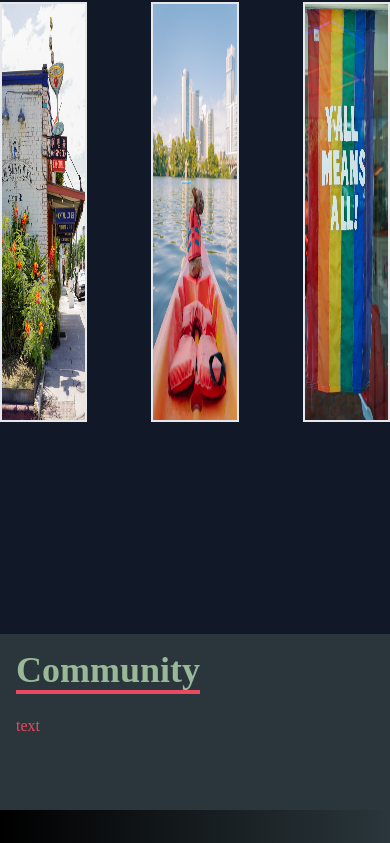
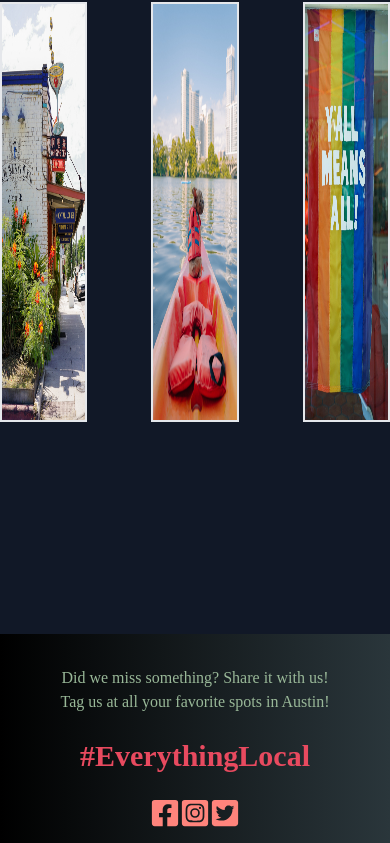
Before and after one commit to NumiBlue/project3, a React (Create React App) app in the folder my-app/: page / in a window 390 px wide. Shown: the part 1154-1997 px from the top of the page. Built offline with nearby package versions, Linux system fonts and the light colour scheme.

Commit message:
replaces community with weather on landing page

```diff
--- a/my-app/src/App.js
+++ b/my-app/src/App.js
@@ -2,7 +2,7 @@ import React from 'react';
 import  Navbar  from "./components/Navbar";
 import Hero  from "./components/Hero";
 import  Events   from "./components/Events";
-import  Community from "./components/Community";
+import  Weather from "./components/Weather";
 import  Footer  from "./components/Footer";
 import FormSignup from './components/FormSignup';
 import Login from './components/Login'
@@ -25,8 +25,8 @@ function App () {
     <div>
       <Navbar />
       <Hero />
+      <Weather />
       <Events />
-      <Community />
       <Footer />
     </div>
 
--- a/my-app/src/components/Community.jsx
+++ /dev/null
@@ -1,18 +0,0 @@
-import React from 'react'
-
-const Community = () => {
-    return (
-        <div name='community' className='w-full md:h-screen  bg-[#2A363B]'>
-        <div className='max-w-[1000px] mx-auto p-4 flex flex-col justify-center w-full h-full'>
-            <div className='pb-8'>
-                <p className='text-4xl font-bold inline border-b-4 text-[#99B898] border-[#E84A5F]'>Community</p>
-                <p className='py-6 text-[#E84A5F]'>text</p>
-           </div>
-        </div>
-        </div>
-
-
-    )
-}
-
-export default Community
--- a/my-app/src/components/Events.jsx
+++ b/my-app/src/components/Events.jsx
@@ -11,10 +11,10 @@ const Events = () => {
 
         <body>
     <div name='events'
-      class="bg-gray-900 h-screen flex justify-center items-center gap-x-16 text-white"
+      class="bg-gray-900 grid-cols-3 h-screen flex justify-center items-center gap-x-16 text-white"
     >
       <div
-        class="w-[300px] h-[420px] bg-transparent cursor-pointer group perspective"
+        class="w-[300px] h-[420px] grid-item bg-transparent cursor-pointer group perspective"
       >
         <div
           class="relative preserve-3d group-hover:my-rotate-y-180 w-full h-full duration-1000"
@@ -44,7 +44,7 @@ const Events = () => {
       </div>
 
       <div
-        class="w-[300px] h-[420px] bg-transparent cursor-pointer group perspective"
+        class="w-[300px] h-[420px] grid-item bg-transparent cursor-pointer group perspective"
       >
         <div
           class="relative preserve-3d group-hover:my-rotate-y-180 w-full h-full duration-1000"
@@ -74,7 +74,7 @@ const Events = () => {
       </div>
 
       <div
-        class="w-[300px] h-[420px] bg-transparent cursor-pointer group perspective"
+        class="w-[300px] h-[420px] grid-item bg-transparent cursor-pointer group perspective"
       >
         <div
           class="relative preserve-3d group-hover:my-rotate-y-180 w-full h-full duration-1000"
--- a/my-app/src/components/FormSignup.jsx
+++ b/my-app/src/components/FormSignup.jsx
@@ -2,6 +2,7 @@ import React from 'react';
 import signupImg from '../assets/austin.jpg';
 import useForm from '../components/useForm';
 import validate from '../components/validateInfo';
+import  Login  from './Login';
 
 
 
@@ -73,7 +74,7 @@ const FormSignup = ({ submitForm }) => {
                     {errors.confirmPassword && <p className='text-red-600'>{errors.confirmPassword}</p>}
                 </div>
                 <button className='w-full py-3 mt-6 relative text-white'>Register</button>
-                <span className='text-center mt-6'>Already have an account? Sign in <a href='../components/Login'>HERE</a>
+                <span className='text-center mt-6'>Already have an account? Sign in <a href= {Login} >HERE</a>
                 </span>
             </form>
         </div>
--- a/my-app/src/components/Login.jsx
+++ b/my-app/src/components/Login.jsx
@@ -1,5 +1,6 @@
 import React from 'react'
 import loginImg from '../assets/austin.jpg'
+import FormSignup from './FormSignup'
 
 
 export default function Login () {
@@ -25,7 +26,7 @@ export default function Login () {
                     placeholder='Please enter your password'/>
                 </div>
                 <button className='w-full py-3 mt-6 relative text-white'>Sign In</button>
-                <span className='text-center mt-6'>Not a member? Sign up <a href='../components/FormSignup'>HERE</a>
+                <span className='text-center mt-6'>Not a member? Sign up <a href={FormSignup}>HERE</a>
                 </span>
             </form>
         </div>
--- a/my-app/src/components/Navbar.jsx
+++ b/my-app/src/components/Navbar.jsx
@@ -2,6 +2,7 @@ import React, {useState} from 'react'
 import { FaBars, FaTimes } from 'react-icons/fa'
 import Logo from '../assets/logo.png'
 import {Link} from 'react-scroll'
+import { TiWeatherPartlySunny } from 'react-icons/ti'
 
 const Navbar = () => {
     const [nav, setNav] = useState(false)
@@ -19,11 +20,11 @@ const Navbar = () => {
           <ul className='flex text-[#99B898] items-center'>
             <li><Link to="hero" smooth={true} duration={500}>
             About</Link></li>
+            <li><Link to="weatherapi" smooth={true} duration={500}>
+            <TiWeatherPartlySunny size={30} />
+            </Link></li>
             <li><Link to="events" smooth={true} duration={500}>
             Events
-            </Link></li>
-            <li><Link to="community" smooth={true} duration={500}>
-            Community
             </Link></li>
           </ul>
         </div>
@@ -38,10 +39,10 @@ const Navbar = () => {
           <ul className='text-2xl'>
           <li><Link to="hero" smooth={true} duration={500}>
             About</Link></li>
+            <li><Link to="weatherapi" smooth={true} duration={500}>
+            <TiWeatherPartlySunny size={30} />
+            </Link></li>
             <li><Link to="events" smooth={true} duration={500}>
-            Events
-            </Link></li>
-            <li><Link to="community" smooth={true} duration={500}>
             Community
             </Link></li>
           </ul>
--- /dev/null
+++ b/my-app/src/components/Weather.jsx
@@ -0,0 +1,12 @@
+import React from 'react'
+
+const Weather = () => {
+    return (
+        <div name='weatherapi' className='w-full md:h-screen  bg-[#2A363B]'>
+        </div>
+
+
+    )
+}
+
+export default Weather
--- a/my-app/src/index.css
+++ b/my-app/src/index.css
@@ -16,5 +16,9 @@
         @apply bg-gradient-to-r from-[#FECEA8] to-[#E84A5F] py-3 px-7  rounded-3xl
     }
 
+* {
+    cursor: pointer;
+}
+
 
 }
```
Also changed, not shown: my-app/src/components/Article1.jsx (renamed from my-app/src/components/article.jsx), my-app/src/components/Hero.jsx (line endings or trailing spaces).
